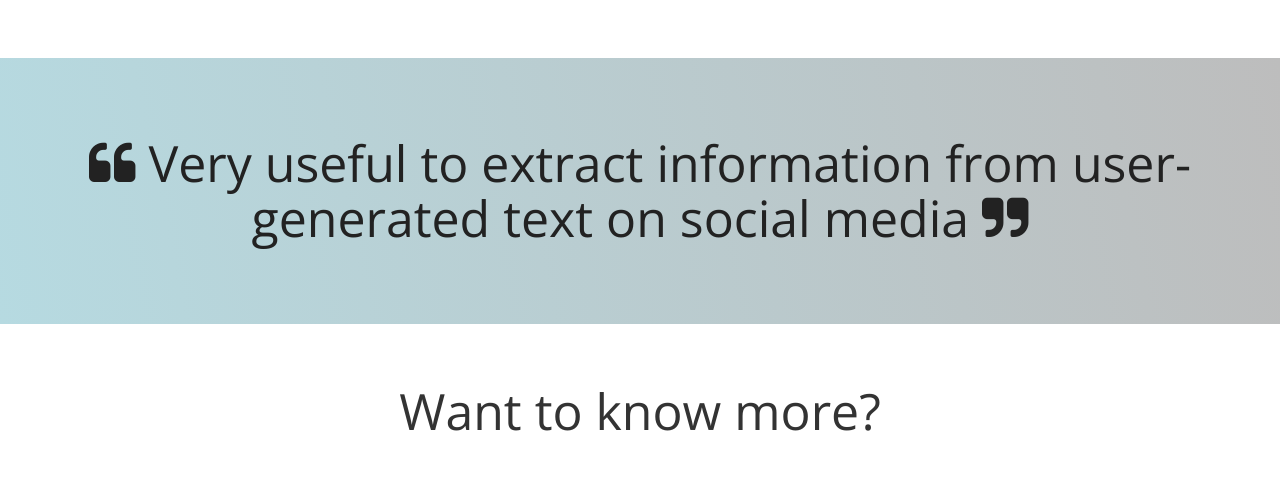
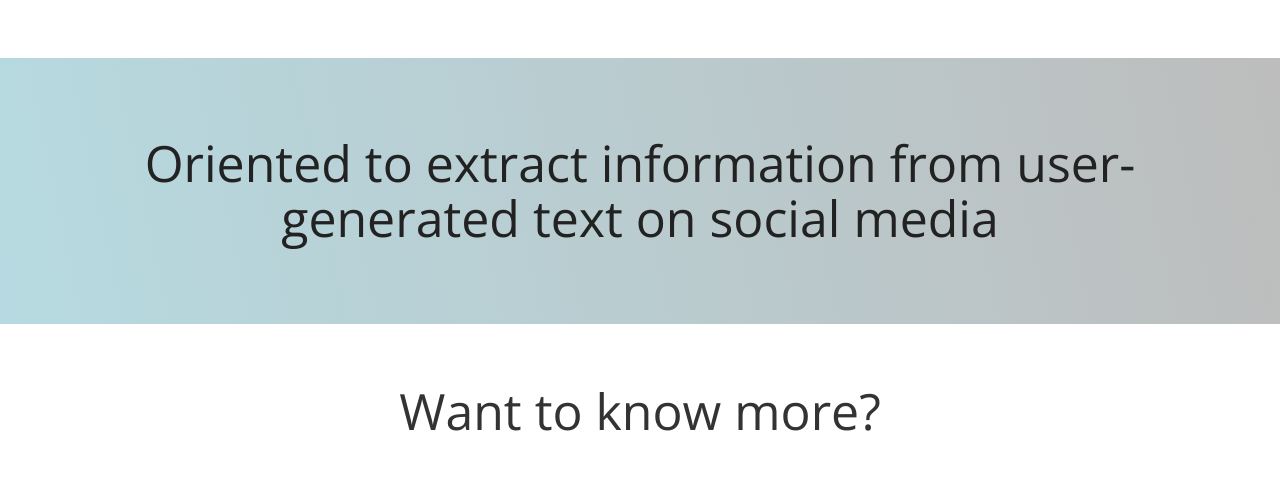
Before and after one commit to beeva-nievesabalos/nlp-landing, a website: page index.html in a window 1280 px wide. Shown: the part 1048-1525 px from the top of the page. Drawn offline with nearby package versions, Linux system fonts and the light colour scheme; a web font is replaced by a local one.

Commit message:
deleting quotes

```diff
--- a/index.html
+++ b/index.html
@@ -100,7 +100,7 @@
         ======================================== -->
         <div class="jumbotron gradient-background">
           <h2>
-            <i class="fa fa-quote-left"></i> Very useful to extract information from user-generated text on social media <i class="fa fa-quote-right"></i>
+            Oriented to extract information from user-generated text on social media
           </h2>
           <!--<h2><small>- BEEVA</small></h2>-->
         </div>
```
